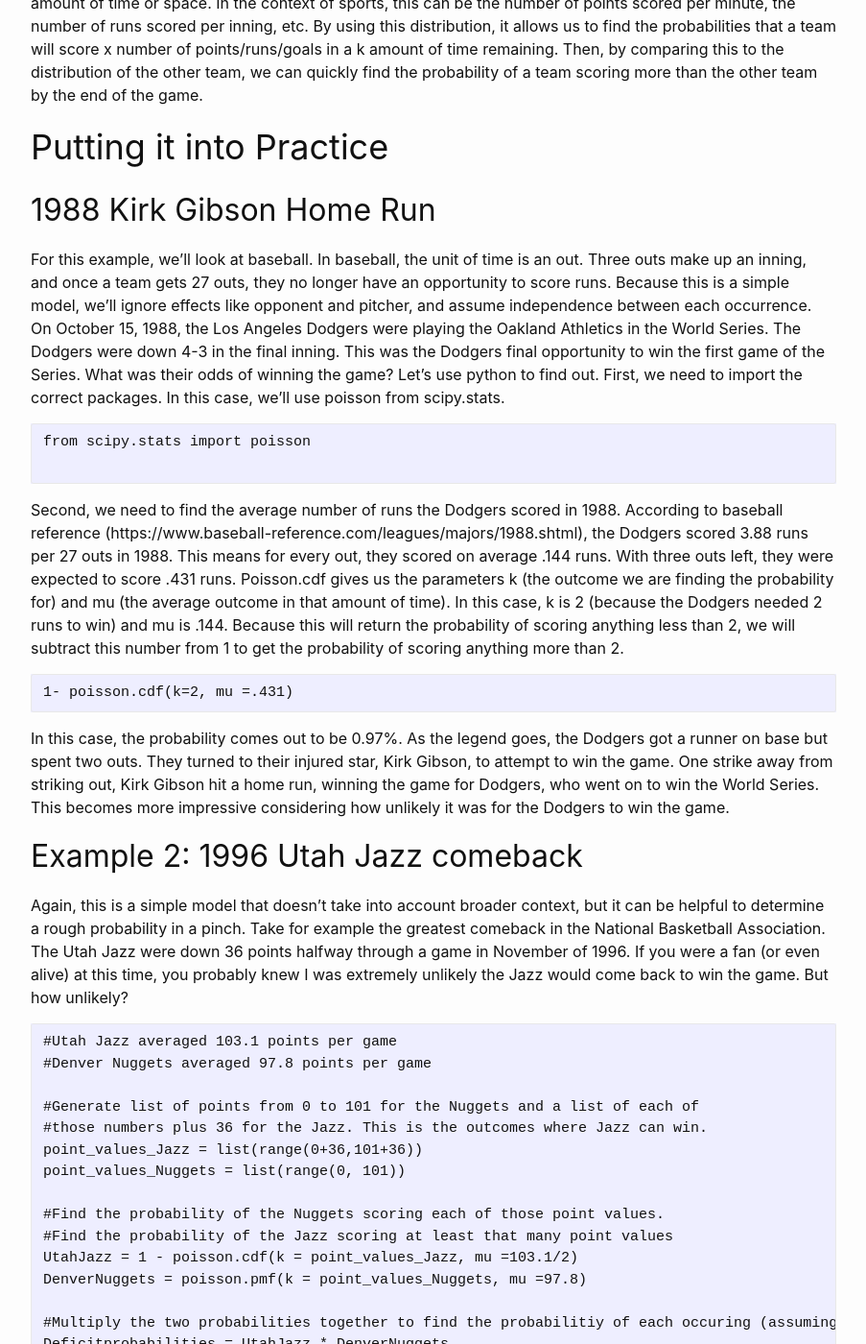
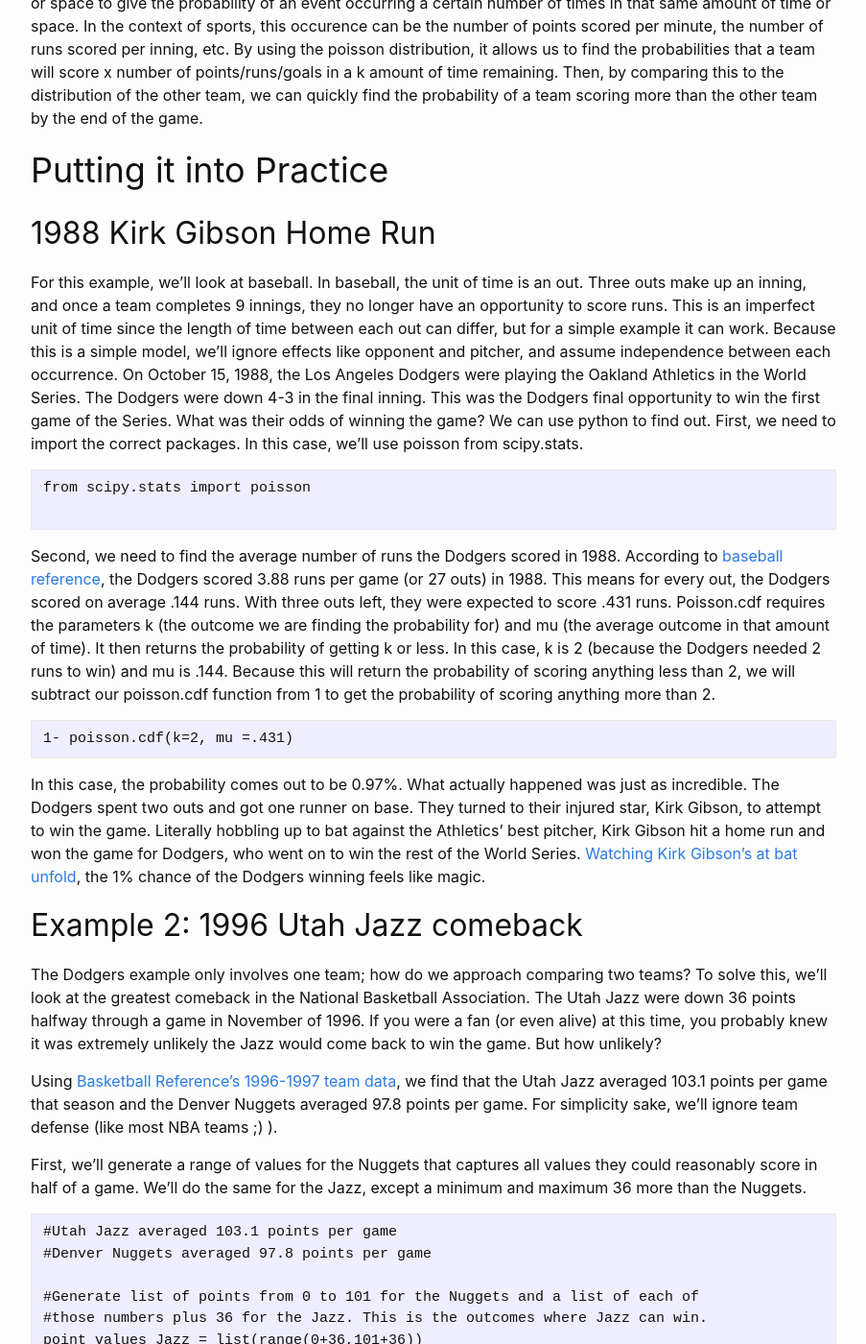
Before and after one commit to bradenmcritchfield/bradenmcritchfield.github.io, a Jekyll site: the page built from _posts/2023-10-12-Poisson-Sports-Prediction-Tutorial.md, in a window 1280 px wide and 1400 px high, scrolled down 666 px. Shown: the whole window at 96% size, without its empty margins (188-1091 px from the left). Built offline with Jekyll 4.4.1, drawn with Linux system fonts in a browser that asks for light colours; comment, search, counter and statistics services are not loaded; some of the changed text lies outside the part shown.

Commit message:
Update 2023-10-12-Poisson-Sports-Prediction-Tutorial.md

````diff
--- a/_posts/2023-10-12-Poisson-Sports-Prediction-Tutorial.md
+++ b/_posts/2023-10-12-Poisson-Sports-Prediction-Tutorial.md
@@ -6,18 +6,18 @@ description: A short tutorial explaining how to use poisson distributions to cal
 image: /assets/images/baseball2.jpg
 ---
 
-When the improbable victory occurs, it feels magical. When the unlikely defeat happens, it feels tragic. The randomness of games and sports is part of what makes the enjoyable. Understanding this randomness and getting a sense as to how likely or unlikely something is to occur can help one better appreciate the feat one’s witnessed.
-Using simple probability distributions, we can quickly determine the probability of a sporting event outcome. In this article, we will discuss the use of a Poisson distribution, which can be used in basketball, baseball, soccer, and football.
+When the improbable victory occurs, it feels magical. When the unlikely defeat happens, it feels tragic. The randomness of games and sports is part of what makes them enjoyable. Understanding this randomness and getting a sense as to how likely or unlikely something is to occur can help one better appreciate the feat one’s witnessed.
+Using simple probability distributions, we can quickly determine the probability of a sporting event outcome. In this article, we will discuss the use of the Poisson distribution to determine probabilities in sports like basketball, baseball, soccer, and football.
 
 # What is the Poisson distribution?
 
-The Poisson distribution gives the probability of an event occurring a certain number of times in a given amount of time or space. In the context of sports, this can be the number of points scored per minute, the number of runs scored per inning, etc. By using this distribution, it allows us to find the probabilities that a team will score x number of points/runs/goals in a k amount of time remaining. Then, by comparing this to the distribution of the other team, we can quickly find the probability of a team scoring more than the other team by the end of the game.
+The Poisson distribution is a statistical distribution that uses the average occurences in a given amount of time or space to give the probability of an event occurring a certain number of times in that same amount of time or space. In the context of sports, this occurence can be the number of points scored per minute, the number of runs scored per inning, etc. By using the poisson distribution, it allows us to find the probabilities that a team will score x number of points/runs/goals in a k amount of time remaining. Then, by comparing this to the distribution of the other team, we can quickly find the probability of a team scoring more than the other team by the end of the game.
 
 # Putting it into Practice
 ## 1988 Kirk Gibson Home Run
 
-For this example, we’ll look at baseball. In baseball, the unit of time is an out. Three outs make up an inning, and once a team gets 27 outs, they no longer have an opportunity to score runs. Because this is a simple model, we’ll ignore effects like opponent and pitcher, and assume independence between each occurrence.
-On October 15, 1988, the Los Angeles Dodgers were playing the Oakland Athletics in the World Series. The Dodgers were down 4-3 in the final inning. This was the Dodgers final opportunity to win the first game of the Series. What was their odds of winning the game? Let’s use python to find out.
+For this example, we’ll look at baseball. In baseball, the unit of time is an out. Three outs make up an inning, and once a team completes 9 innings, they no longer have an opportunity to score runs. This is an imperfect unit of time since the length of time between each out can differ, but for a simple example it can work. Because this is a simple model, we’ll ignore effects like opponent and pitcher, and assume independence between each occurrence.
+On October 15, 1988, the Los Angeles Dodgers were playing the Oakland Athletics in the World Series. The Dodgers were down 4-3 in the final inning. This was the Dodgers final opportunity to win the first game of the Series. What was their odds of winning the game? We can use python to find out.
 First, we need to import the correct packages. In this case, we’ll use poisson from scipy.stats.
 
 ```
@@ -25,18 +25,22 @@ from scipy.stats import poisson
 
 ```
 
-Second, we need to find the average number of runs the Dodgers scored in 1988. According to baseball reference (https://www.baseball-reference.com/leagues/majors/1988.shtml), the Dodgers scored 3.88 runs per 27 outs in 1988. This means for every out, they scored on average .144 runs. With three outs left, they were expected to score .431 runs.
-Poisson.cdf gives us the parameters k (the outcome we are finding the probability for) and mu (the average outcome in that amount of time). In this case, k is 2 (because the Dodgers needed 2 runs to win) and mu is .144. Because this will return the probability of scoring anything less than 2, we will subtract this number from 1 to get the probability of scoring anything more than 2.
+Second, we need to find the average number of runs the Dodgers scored in 1988. According to [baseball reference](https://www.baseball-reference.com/leagues/majors/1988.shtml), the Dodgers scored 3.88 runs per game (or 27 outs) in 1988. This means for every out, the Dodgers scored on average .144 runs. With three outs left, they were expected to score .431 runs.
+Poisson.cdf requires the parameters k (the outcome we are finding the probability for) and mu (the average outcome in that amount of time). It then returns the probability of getting k or less. In this case, k is 2 (because the Dodgers needed 2 runs to win) and mu is .144. Because this will return the probability of scoring anything less than 2, we will subtract our poisson.cdf function from 1 to get the probability of scoring anything more than 2.
 
 ```
 1- poisson.cdf(k=2, mu =.431)
 ```
 
-In this case, the probability comes out to be 0.97%. As the legend goes, the Dodgers got a runner on base but spent two outs. They turned to their injured star, Kirk Gibson, to attempt to win the game. One strike away from striking out, Kirk Gibson hit a home run, winning the game for Dodgers, who went on to win the World Series. This becomes more impressive considering how unlikely it was for the Dodgers to win the game.
+In this case, the probability comes out to be 0.97%. What actually happened was just as incredible. The Dodgers spent two outs and got one runner on base. They turned to their injured star, Kirk Gibson, to attempt to win the game. Literally hobbling up to bat against the Athletics' best pitcher, Kirk Gibson hit a home run and won the game for Dodgers, who went on to win the rest of the World Series. [Watching Kirk Gibson's at bat unfold](https://www.youtube.com/watch?v=Db2sFZVGxJ4), the 1% chance of the Dodgers winning feels like magic.
 
 ## Example 2: 1996 Utah Jazz comeback
-Again, this is a simple model that doesn’t take into account broader context, but it can be helpful to determine a rough probability in a pinch. Take for example the greatest comeback in the National Basketball Association.
-The Utah Jazz were down 36 points halfway through a game in November of 1996. If you were a fan (or even alive) at this time, you probably knew I was extremely unlikely the Jazz would come back to win the game. But how unlikely?
+The Dodgers example only involves one team; how do we approach comparing two teams? To solve this, we'll look at the greatest comeback in the National Basketball Association.
+The Utah Jazz were down 36 points halfway through a game in November of 1996. If you were a fan (or even alive) at this time, you probably knew it was extremely unlikely the Jazz would come back to win the game. But how unlikely?
+
+Using [Basketball Reference's 1996-1997 team data](https://www.basketball-reference.com/leagues/NBA_1997.html), we find that the Utah Jazz averaged 103.1 points per game that season and the Denver Nuggets averaged 97.8 points per game. For simplicity sake, we'll ignore team defense (like most NBA teams ;) ).
+
+First, we'll generate a range of values for the Nuggets that captures all values they could reasonably score in half of a game. We'll do the same for the Jazz, except a minimum and maximum 36 more than the Nuggets.
 
 ```
 #Utah Jazz averaged 103.1 points per game
@@ -47,10 +51,21 @@ The Utah Jazz were down 36 points halfway through a game in November of 1996. If
 point_values_Jazz = list(range(0+36,101+36))
 point_values_Nuggets = list(range(0, 101))
 
+```
+
+We'll use these range of values and Poisson.pmf to generate the probability the Nuggets will score each value in the range. We'll use 1 - Poisson.cdf to find the probability the Utah Jazz will score that value or more.
+
+```
+
 #Find the probability of the Nuggets scoring each of those point values.
 #Find the probability of the Jazz scoring at least that many point values
-UtahJazz = 1 - poisson.cdf(k = point_values_Jazz, mu =103.1/2)
-DenverNuggets = poisson.pmf(k = point_values_Nuggets, mu =97.8)
+UtahJazz = 1 - poisson.cdf(k = point_values_Jazz, mu =103.1/2) #divide mu by 2 so it's average for the half
+DenverNuggets = poisson.pmf(k = point_values_Nuggets, mu =97.8/2)
+
+```
+Because the Utah Jazz's list of probabilities is for values incremented 36 points more than the Nuggets', by multiplying each of these lists together, t gives us the probablity of the Nuggets scoring that number of points AND the Jazz scoring 36 points or more (assuming independence for simplicity). By summing these probabilities up, we can find the probability of any of these outcomes occurring.
+
+```
 
 #Multiply the two probabilities together to find the probabilitiy of each occuring (assuming independnece)
 Deficitprobabilities = UtahJazz * DenverNuggets
@@ -59,5 +74,6 @@ Deficitprobabilities = UtahJazz * DenverNuggets
 Deficitprobabilities.sum()*100
 ```
 
-According to our simple model, there was a .00000000028% of the Jazz winning. Talk about improbable!
-To build more complex models, you can take into account other factors, such as defense of the opposing team, average when under similar factors, etc. However, a simple Poisson model works well in a pinch! Next time you watch a sporting event, try a simple poisson model to see who is favored to win!
+According to our simple model, there was a .03% of the Jazz winning. Talk about improbable!
+
+To build more complex models, you can take into account other factors, such as defense of the opposing team, average when under similar factors, etc. However, a simple Poisson model works well in a pinch! Next time you watch a sporting event, try a simple poisson model to see who is favored to win, or to see the probability a team holds on to their lead throughout the game. Because this model applies to any sport where occurrences occur in an amount of time, this works for soccer, baseball, basketball, football, hockey, and more. As you put this into practice, you can quantify the highs and lows of following sports by capturing how improbable it was!
````
